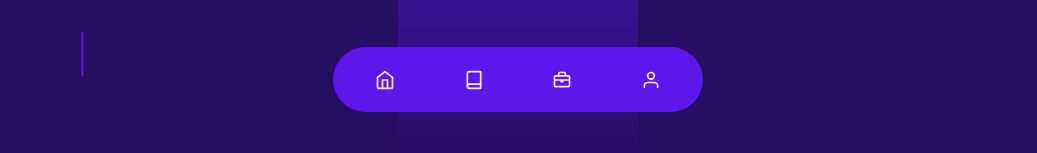
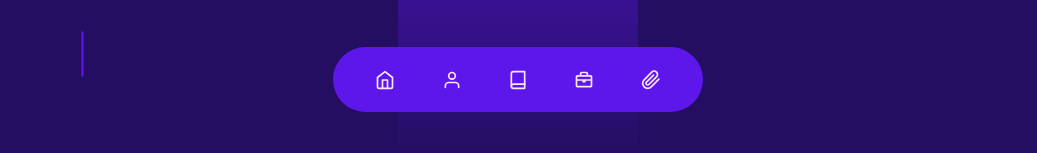
Before and after one commit to victoriavianx/portfolio, a React (Create React App) app: page / in a window 1280 px wide. Shown: the part 624-777 px from the top of the page, without its empty margins (122-1159 px from the left). Built offline with nearby package versions, Linux system fonts and the light colour scheme.

Commit message:
update: landing page

```diff
--- a/src/App.js
+++ b/src/App.js
@@ -1,9 +1,9 @@
 import { ThemeProvider } from "styled-components";
 import { GlobalStyles } from "./styles/global";
 import { themes } from "./theme";
-import Router from "./routes";
 import { useContext } from "react";
 import { ThemeContext } from "./providers/Theme/theme";
+import Portfolio from "./pages";
 
 function App() {
   const { currentTheme } = useContext(ThemeContext);
@@ -11,7 +11,7 @@ function App() {
   return (
     <ThemeProvider theme={themes[currentTheme]}>
       <GlobalStyles />
-      <Router />
+      <Portfolio />
     </ThemeProvider>
   );
 }
--- a/src/components/Menu/menu.jsx
+++ b/src/components/Menu/menu.jsx
@@ -1,28 +1,39 @@
-import { FiHome, FiUser, FiBook, FiMessageSquare } from "react-icons/fi";
+import {
+  FiHome,
+  FiUser,
+  FiBook,
+  FiMessageSquare,
+  FiPaperclip,
+} from "react-icons/fi";
 import { BiBriefcase } from "react-icons/bi";
 import { Container } from "./styles";
-import { Link } from "react-router-dom";
+//import { Link } from "react-router-dom";
 import Curriculum from "../../assets/Currículo - Victoria Viana Garcia.pdf";
-//import { HashLink } from "react-router-hash-link";
+import { HashLink } from "react-router-hash-link";
 
 const Menu = () => {
   return (
     <Container>
       <ul>
         <li>
-          <Link to={"/"}>
+          <HashLink to={"/#"}>
             <FiHome />
-          </Link>
+          </HashLink>
         </li>
         <li>
-          <Link to={"skills"}>
-            <FiBook />
-          </Link>
+          <HashLink to={"#sobre"}>
+            <FiUser />
+          </HashLink>
         </li>
         <li>
-          <Link to={"projetos"}>
+          <HashLink to={"#skills"}>
+            <FiBook />
+          </HashLink>
+        </li>
+        <li>
+          <HashLink to={"#projetos"}>
             <BiBriefcase />
-          </Link>
+          </HashLink>
         </li>
         {/* <li>
           <Link to={"contato"}>
@@ -31,7 +42,7 @@ const Menu = () => {
         </li> */}
         <li>
           <a href={Curriculum} download>
-            <FiUser />
+            <FiPaperclip />
           </a>
         </li>
       </ul>
--- a/src/pages/Home/home.jsx
+++ /dev/null
@@ -1,13 +0,0 @@
-import Intro from "./../Intro/intro";
-import About from "./../About/about";
-
-const Home = () => {
-  return (
-    <>
-      <Intro />
-      <About />
-    </>
-  );
-};
-
-export default Home;
--- a/src/pages/Projects/projects.jsx
+++ b/src/pages/Projects/projects.jsx
@@ -13,7 +13,7 @@ const Projects = () => {
   const { projects } = database;
 
   return (
-    <Container>
+    <Container id="projetos">
       <span>Works</span>
       <h3>Meus Projetos</h3>
       <Swiper
--- a/src/pages/Skills/skills.jsx
+++ b/src/pages/Skills/skills.jsx
@@ -9,7 +9,7 @@ const Skills = () => {
   const { frontend, backend } = code;
 
   return (
-    <Container>
+    <Container id="skills">
       <span>Conhecimento</span>
       <h3>Minhas Habilidades</h3>
       <BoxTechs>
--- a/src/pages/index.js
+++ /dev/null
@@ -1,13 +0,0 @@
-import Header from "../components/Header/header";
-import Menu from "../components/Menu/menu";
-
-const Portfolio = () => {
-  return (
-    <>
-      <Header />
-      <Menu />
-    </>
-  );
-};
-
-export default Portfolio;
--- /dev/null
+++ b/src/pages/index.jsx
@@ -0,0 +1,24 @@
+import Header from "../components/Header/header";
+import Menu from "../components/Menu/menu";
+import Footer from "../components/Footer/footer";
+import Intro from "./Intro/intro";
+import About from "./About/about";
+import Skills from "./Skills/skills";
+import Projects from "./Projects/projects";
+import { Container } from "./styles";
+
+const Portfolio = () => {
+  return (
+    <Container>
+      <Header />
+      <Menu />
+      <Intro />
+      <About />
+      <Skills />
+      <Projects />
+      <Footer />
+    </Container>
+  );
+};
+
+export default Portfolio;
--- a/src/routes/index.jsx
+++ /dev/null
@@ -1,33 +0,0 @@
-import { Route, Switch } from "react-router-dom";
-import { Container } from "./styles";
-import Portfolio from "../pages/index";
-import Home from "../pages/Home/home";
-import Skills from "../pages/Skills/skills";
-import Footer from "../components/Footer/footer";
-import Projects from "../pages/Projects/projects";
-import Contact from "../pages/Contact/contact";
-
-const Router = () => {
-  return (
-    <Container>
-      <Portfolio />
-      <Switch>
-        <Route exact path={"/"}>
-          <Home />
-        </Route>
-        <Route exact path={"/skills"}>
-          <Skills />
-        </Route>
-        <Route exact path={"/projetos"}>
-          <Projects />
-        </Route>
-        <Route exact path={"/contato"}>
-          <Contact />
-        </Route>
-      </Switch>
-      <Footer />
-    </Container>
-  );
-};
-
-export default Router;
```
Also changed, not shown: src/pages/styles.js (renamed from src/routes/styles.js).
